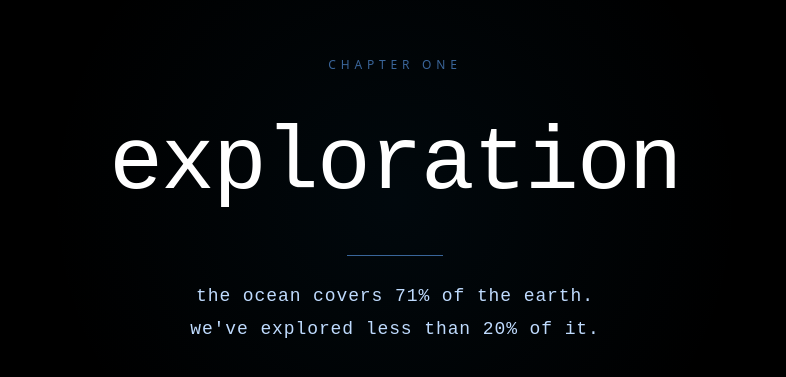
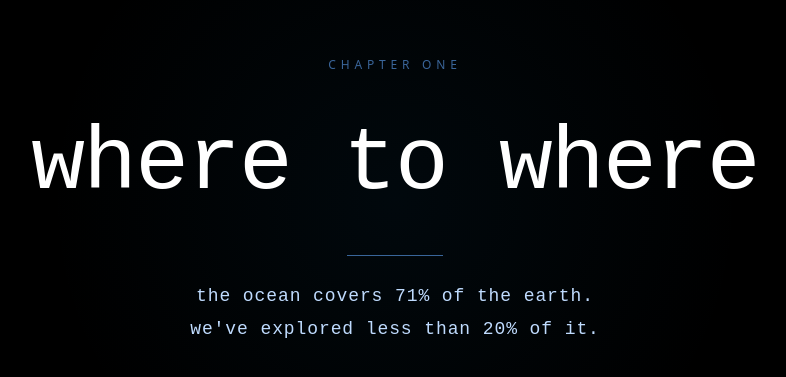
Before and after one commit to GodswillKhojee/Into-the-Ocean-Odyssey-, a React (Vite) app: page / in a window 1280 px wide. Shown: the part 999-1376 px from the top of the page, without its empty margins (245-1031 px from the left). Built offline with nearby package versions, Linux system fonts and the light colour scheme.

Commit message:
something changed

```diff
--- a/src/components/Exploration.jsx
+++ b/src/components/Exploration.jsx
@@ -96,7 +96,7 @@ const Exploration = () => {
             fontFamily: "'Space Mono', monospace",
           }}
         >
-          exploration
+          where to where
         </h2>
 
         <div
```
